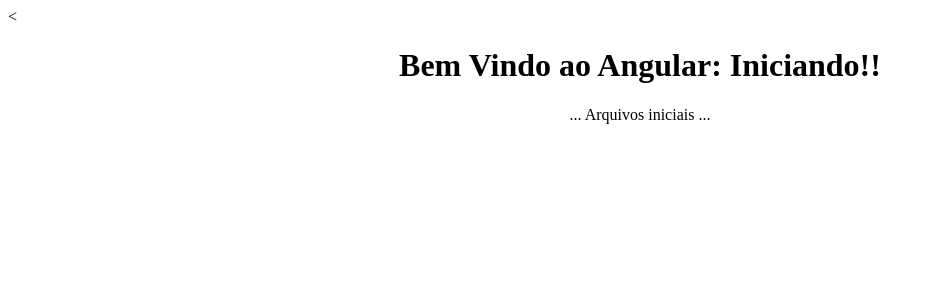
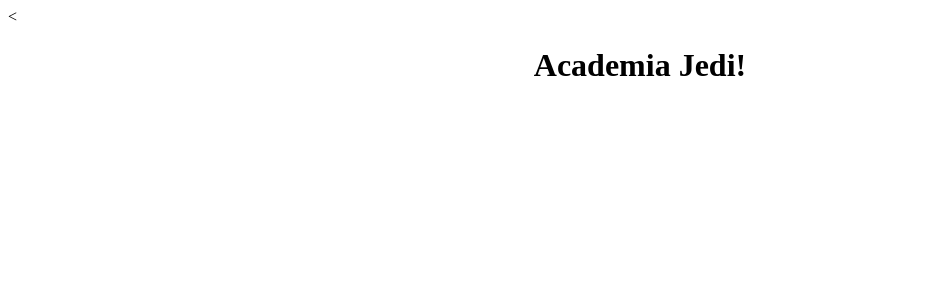
Before and after one commit to igorcpordeus/topicosWeb, an Angular app: page / in a window 1280 px wide. Shown: the top 300 px of the page, without its empty margins (0-932 px from the left). Built offline with nearby package versions, Linux system fonts and the light colour scheme.

Commit message:
tarefa 2

```diff
--- a/src/app/app.component.html
+++ b/src/app/app.component.html
@@ -1,7 +1,7 @@
 <<!--The content below is only a placeholder and can be replaced.-->
 <div style="text-align:center">
   <h1>
-    Bem Vindo ao {{titulo}}!!
+    {{titulo}}!
   </h1>
-  ... Arquivos iniciais ...
+
 </div>
--- a/src/app/app.component.ts
+++ b/src/app/app.component.ts
@@ -1,10 +1,10 @@
 import { Component } from '@angular/core';
 
 @Component({
-  selector: 'gp-root',
+  selector: 'jedi',
   templateUrl: './app.component.html',
   styleUrls: ['./app.component.css']
 })
 export class AppComponent {
-  titulo = 'Angular: Iniciando';
+  titulo = 'Academia Jedi';
 }
--- a/src/index.html
+++ b/src/index.html
@@ -8,6 +8,6 @@
   <link rel="icon" type="image/x-icon" href="favicon.ico">
 </head>
 <body>
-  <gp-root></gp-root>
+  <jedi></jedi>
 </body>
 </html>
```
Also changed, not shown: 1 other file (tests, documents, lock files or other folders).
